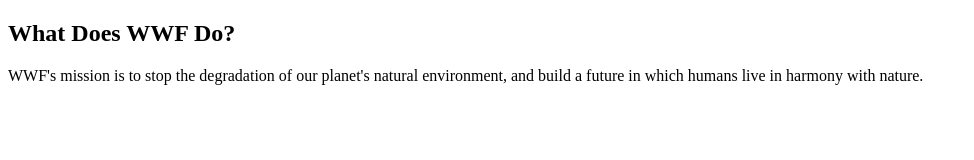
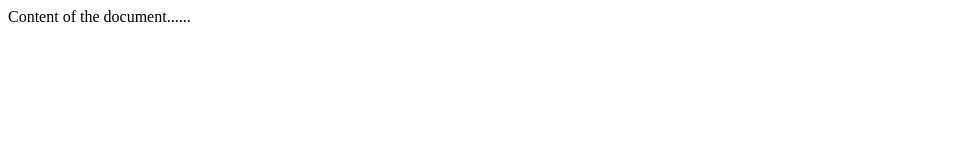
Before and after one commit to asadblinks/html5, a plain HTML site: page index.html in a window 1280 px wide. Shown: the whole page, without its empty margins (0-974 px from the left). Drawn offline with Linux system fonts and the light colour scheme.

Commit message:
Added more file HTML5 Tutorial

```diff
--- a/index.html
+++ b/index.html
@@ -1,11 +1,11 @@
 <!DOCTYPE html>
 <html>
-  <body>
+<head>
+<meta charset="UTF-8">
+<title>Title of the document</title>
+</head>
+<body>
+Content of the document......
+</body>
 
-    <article>
-      <h1>What Does WWF Do?</h1>
-      <p>WWF's mission is to stop the degradation of our planet's natural environment, and build a future in which humans live in harmony with nature.</p>
-    </article>
-
-  </body>
 </html>
```
Also changed, not shown: 1 other file.
